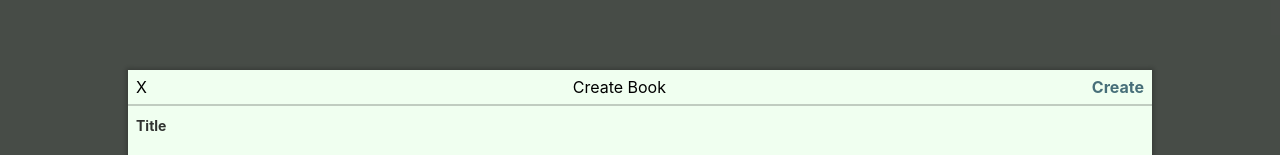
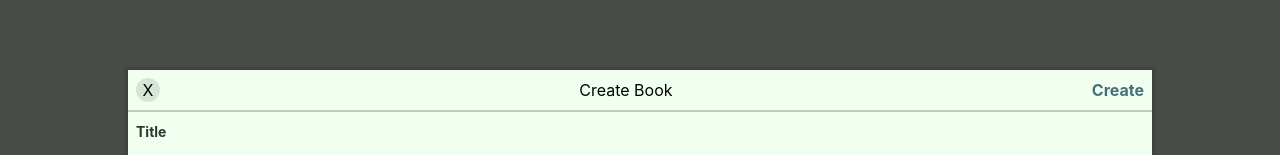
Before and after one commit to ferrriii/infolearn-frontend, a Vue app: page /me/newbook in a window 1280 px wide. Shown: the part 474-629 px from the top of the page. Built offline with nearby package versions, Linux system fonts and the light colour scheme; no server answers.

Commit message:
Make touch experience better for close button in new book page

```diff
--- a/src/views/newbook.vue
+++ b/src/views/newbook.vue
@@ -1,7 +1,7 @@
 <template>
     <modal @close="$emit('cancel')" v-slot="slotProps">
-      <div class="pa2 bg-black--10 bb bw1 b--black-20 flex justify-between">
-        <span @click="slotProps.close" class="cursor-hand">X</span>
+      <div class="pa2 bg-black--10 bb bw1 b--black-20 flex justify-between items-center">
+        <span @click="slotProps.close" class="cursor-hand br-100 bg-black-10 w1 h1 flex flex-column justify-center tc pa1">X</span>
         <span>Create Book</span>
         <span v-if="canCreate" @click="create(slotProps)" class="primary b cursor-hand">Create</span>
         <span v-if="!canCreate" class="primary b o-70">Create</span>
```
